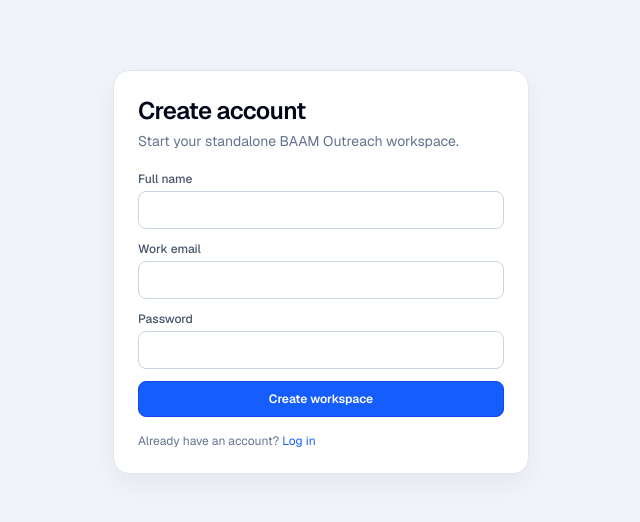
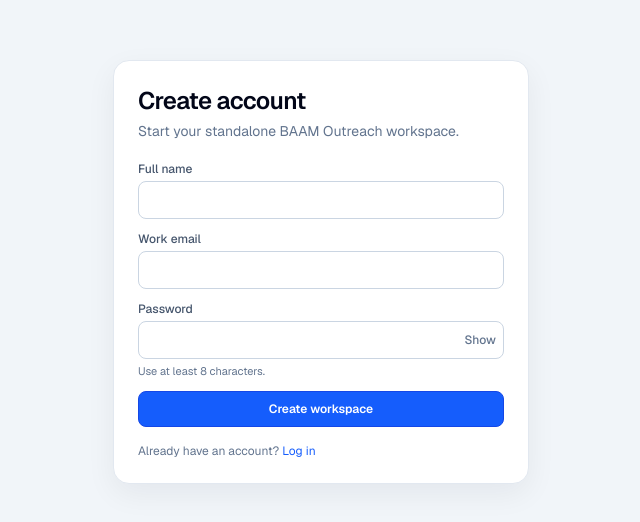
Before and after one commit to johntang99/baamoutreach, a Next.js app: page /signup in a window 1280 px wide. Shown: the part 128-650 px from the top of the page, without its empty margins (319-959 px from the left). Built offline with nearby package versions, Linux system fonts and the light colour scheme.

Commit message:
Update: describe your changes

```diff
--- a/app/page.tsx
+++ b/app/page.tsx
@@ -1,8 +1,10 @@
 import Link from "next/link";
+import { RootAuthHandoff } from "@/components/auth/root-auth-handoff";
 
 export default function Home() {
   return (
     <main className="mx-auto w-full max-w-6xl px-4 py-8">
+      <RootAuthHandoff />
       <header className="rounded-2xl border border-slate-200 bg-white p-6 shadow-[0_10px_30px_rgba(15,23,42,0.06)]">
         <p className="text-xs font-semibold uppercase tracking-[0.1em] text-blue-600">
           BAAM Outreach
--- a/app/signup/page.tsx
+++ b/app/signup/page.tsx
@@ -2,6 +2,7 @@
 import { redirect } from "next/navigation";
 import { createClient } from "@/lib/supabase/server";
 import { getSiteUrl } from "@/lib/supabase/env";
+import { PasswordField } from "@/components/auth/password-field";
 
 export default async function SignupPage({
   searchParams,
@@ -20,6 +21,14 @@
     const fullName = String(formData.get("full_name") ?? "").trim();
     const email = String(formData.get("email") ?? "").trim();
     const password = String(formData.get("password") ?? "");
+
+    if (password.length < 8) {
+      redirect(
+        `/signup?error=${encodeURIComponent(
+          "Password must be at least 8 characters.",
+        )}`,
+      );
+    }
 
     const supabase = await createClient();
     const { data, error } = await supabase.auth.signUp({
@@ -84,16 +93,7 @@
               required
             />
           </label>
-          <label className="grid gap-1">
-            <span className="text-xs font-medium text-slate-600">Password</span>
-            <input
-              className="rounded-lg border border-slate-300 px-3 py-2 text-sm"
-              type="password"
-              name="password"
-              minLength={8}
-              required
-            />
-          </label>
+          <PasswordField name="password" label="Password" minLength={8} required />
           <button
             type="submit"
             className="inline-flex h-9 w-full items-center justify-center rounded-lg border border-blue-700 bg-blue-600 text-xs font-semibold text-white hover:bg-blue-700"
--- /dev/null
+++ b/components/auth/password-field.tsx
@@ -0,0 +1,44 @@
+"use client";
+
+import { useState } from "react";
+
+interface PasswordFieldProps {
+  name: string;
+  label: string;
+  minLength?: number;
+  required?: boolean;
+}
+
+export function PasswordField({
+  name,
+  label,
+  minLength = 8,
+  required = false,
+}: PasswordFieldProps) {
+  const [showPassword, setShowPassword] = useState(false);
+
+  return (
+    <label className="grid gap-1">
+      <span className="text-xs font-medium text-slate-600">{label}</span>
+      <div className="relative">
+        <input
+          className="w-full rounded-lg border border-slate-300 px-3 py-2 pr-16 text-sm"
+          type={showPassword ? "text" : "password"}
+          name={name}
+          minLength={minLength}
+          autoComplete="new-password"
+          required={required}
+        />
+        <button
+          type="button"
+          className="absolute inset-y-0 right-2 my-auto text-xs font-medium text-slate-500 hover:text-slate-700"
+          onClick={() => setShowPassword((prev) => !prev)}
+          aria-label={showPassword ? "Hide password" : "Show password"}
+        >
+          {showPassword ? "Hide" : "Show"}
+        </button>
+      </div>
+      <span className="text-[11px] text-slate-500">Use at least 8 characters.</span>
+    </label>
+  );
+}
--- /dev/null
+++ b/components/auth/root-auth-handoff.tsx
@@ -0,0 +1,50 @@
+"use client";
+
+import { useEffect, useRef } from "react";
+
+const AUTH_PARAM_KEYS = [
+  "code",
+  "access_token",
+  "refresh_token",
+  "error",
+  "error_code",
+  "error_description",
+  "type",
+  "expires_in",
+  "expires_at",
+];
+
+function hasAuthSignal(searchParams: URLSearchParams, hashParams: URLSearchParams) {
+  return AUTH_PARAM_KEYS.some(
+    (key) => searchParams.has(key) || hashParams.has(key),
+  );
+}
+
+export function RootAuthHandoff() {
+  const startedRef = useRef(false);
+
+  useEffect(() => {
+    if (startedRef.current) return;
+    startedRef.current = true;
+
+    const searchParams = new URLSearchParams(window.location.search);
+    const hash = window.location.hash.startsWith("#")
+      ? window.location.hash.slice(1)
+      : window.location.hash;
+    const hashParams = new URLSearchParams(hash);
+
+    if (!hasAuthSignal(searchParams, hashParams)) {
+      return;
+    }
+
+    if (!searchParams.get("next")) {
+      searchParams.set("next", "/app");
+    }
+
+    const nextSearch = searchParams.toString();
+    const nextHash = hash ? `#${hash}` : "";
+    window.location.replace(`/auth/callback?${nextSearch}${nextHash}`);
+  }, []);
+
+  return null;
+}
```
